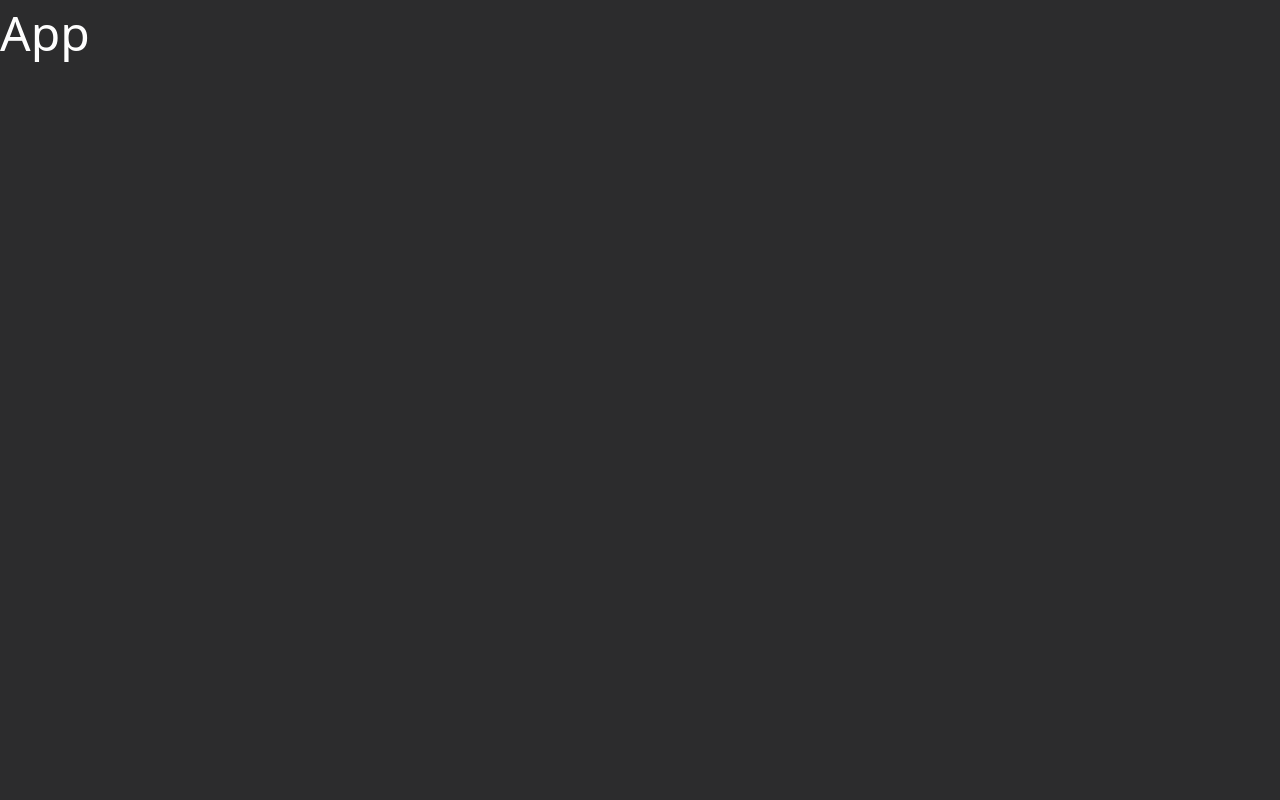
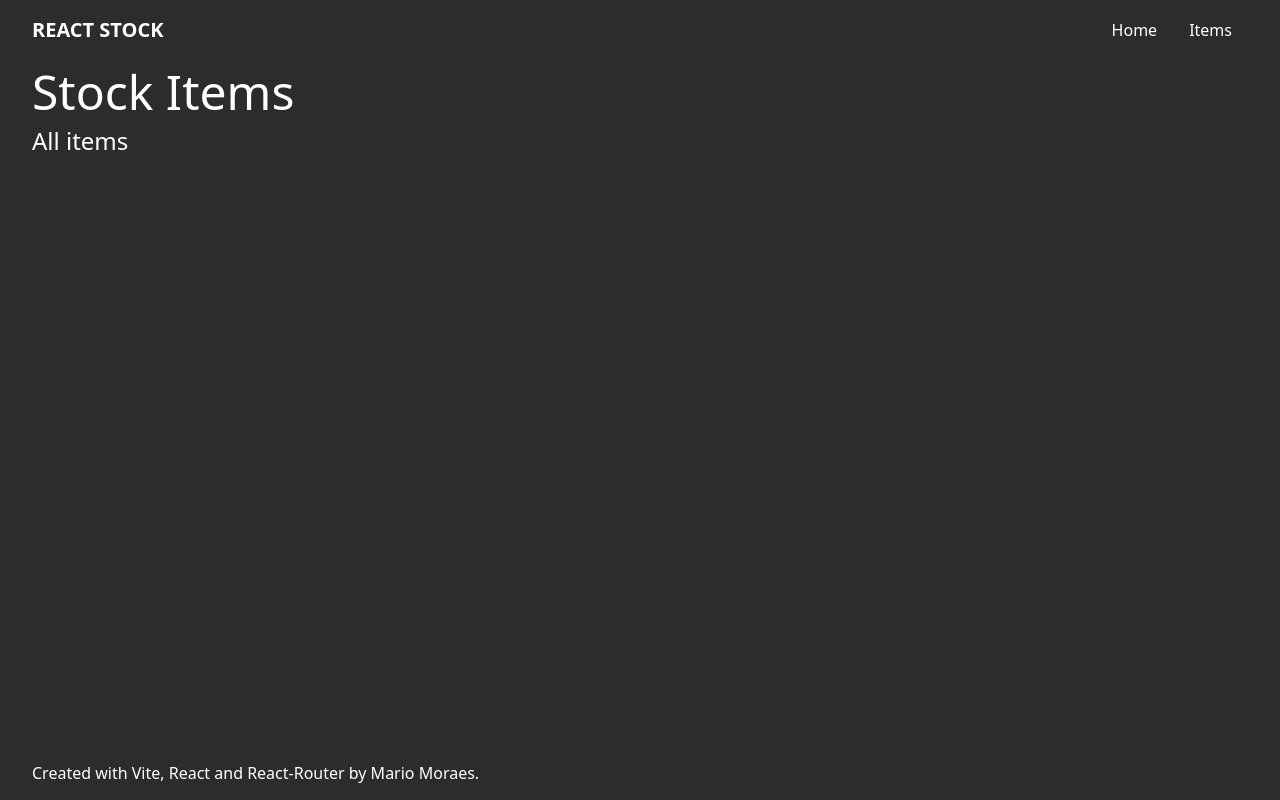
Before and after one commit to mario-moraes/fullstackJavascript-onebitcode, a React (Vite) app in the folder react/exercices/06/: page /items in a window 1280 px wide. Built offline with nearby package versions, Linux system fonts and the light colour scheme.

Commit message:
react(final exercice - stock manager): created pages and imports to router.jsx

```diff
--- a/react/exercices/06/src/App.jsx
+++ b/react/exercices/06/src/App.jsx
@@ -1,9 +1,12 @@
 // final React exercice - Stock Manager SPA
+
+import { RouterProvider } from "react-router-dom";
+import router from "./router";
 
 export default function App() {
   return (
     <>
-    <h1>App</h1>
+    <RouterProvider router={router} />
     </>
   )
 }
--- /dev/null
+++ b/react/exercices/06/src/pages/Home.jsx
@@ -0,0 +1,7 @@
+export default function Home() {
+  return(
+    <main>
+      <h1>Dashboard</h1>
+    </main>
+  )
+}
--- /dev/null
+++ b/react/exercices/06/src/pages/RootLayout.jsx
@@ -0,0 +1,21 @@
+import { Link, Outlet } from "react-router-dom";
+
+export default function RootLayout() {
+  return (
+    <>
+      <header>
+        <Link to="/" className="logo">REACT STOCK</Link>
+        <nav>
+          <Link to="/">Home</Link>
+          <Link to="/items">Items</Link>
+        </nav>
+      </header>
+      <div>
+        <Outlet />
+      </div>
+      <footer>
+        <p>Created with Vite, React and React-Router by Mario Moraes.</p>
+      </footer>
+    </>
+  )
+}
--- /dev/null
+++ b/react/exercices/06/src/pages/items/CreateItem.jsx
@@ -0,0 +1,5 @@
+export default function CreateItem() {
+  return (
+    <h2>Create new Item</h2>
+  )
+}
--- /dev/null
+++ b/react/exercices/06/src/pages/items/ItemsLayout.jsx
@@ -0,0 +1,10 @@
+import { Outlet } from "react-router-dom";
+
+export default function ItemsLayout() {
+  return (
+    <main>
+      <h1>Stock Items</h1>
+      <Outlet />
+    </main>
+  )
+}
--- /dev/null
+++ b/react/exercices/06/src/pages/items/ListItems.jsx
@@ -0,0 +1,5 @@
+export default function ListItems() {
+  return (
+    <h2>All items</h2>
+  )
+}
--- /dev/null
+++ b/react/exercices/06/src/pages/items/ShowItem.jsx
@@ -0,0 +1,5 @@
+export default function ShowItem() {
+  return (
+    <h2>Show item</h2>
+  )
+}
--- /dev/null
+++ b/react/exercices/06/src/pages/items/UpdateItem.jsx
@@ -0,0 +1,5 @@
+export default function UpdateItem() {
+  return (
+    <h2>Update Item</h2>
+  )
+}
```
Also changed, not shown: react/exercices/06/src/router.jsx (+10 -4 lines).
